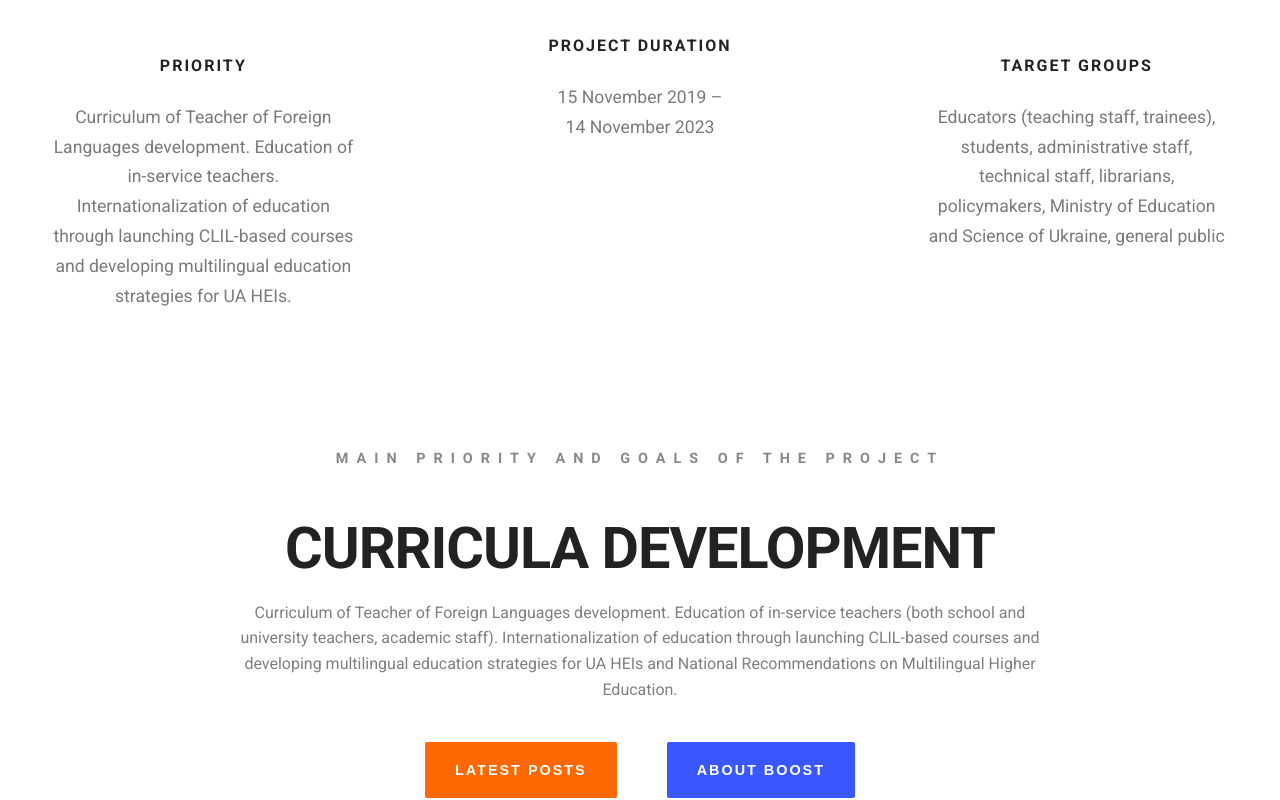
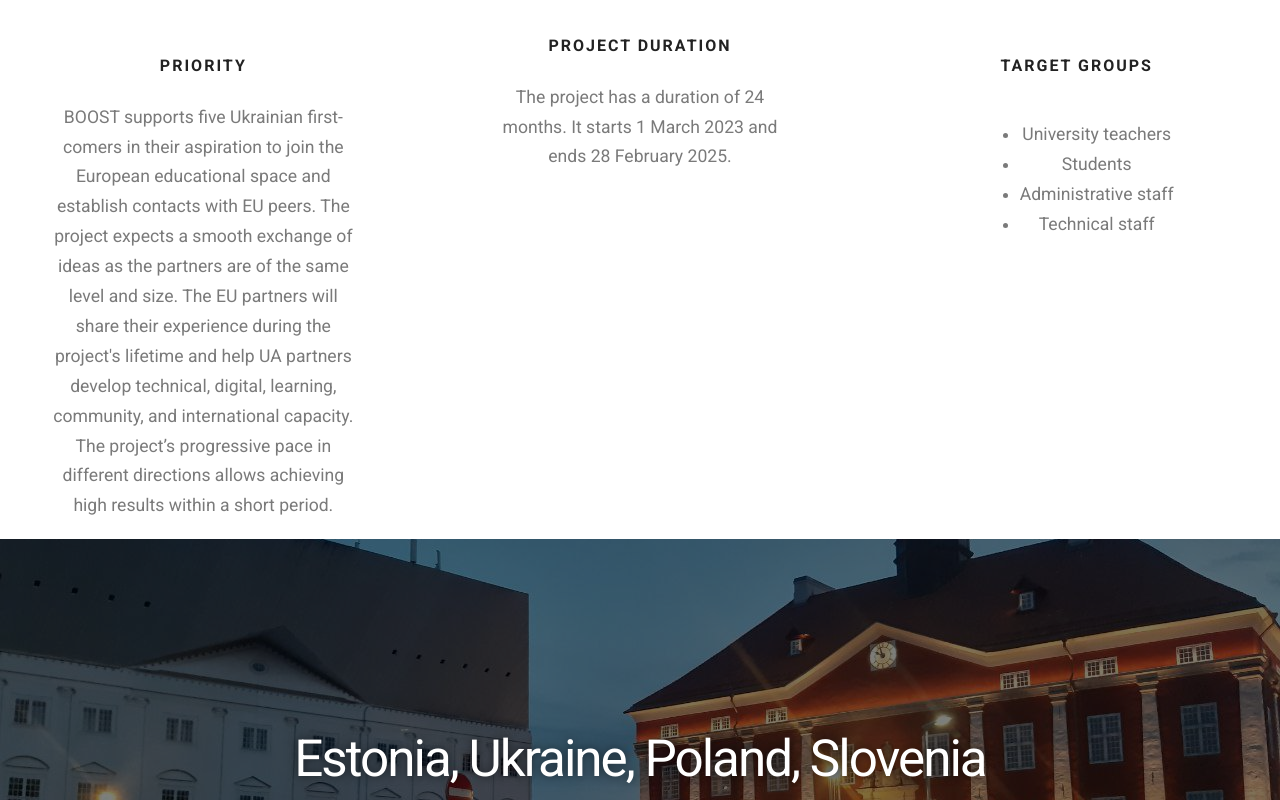
Before and after one commit to anpdko/boost-erasmus, a React (Vite) app: page / in a window 1280 px wide. Shown: the part 800-1600 px from the top of the page. Built offline with nearby package versions, Linux system fonts and the light colour scheme.

Commit message:
customer changes

```diff
--- a/src/components/CardsMain/CardsMain.tsx
+++ b/src/components/CardsMain/CardsMain.tsx
@@ -17,7 +17,7 @@ const CardsMain = () => {
                   </svg>
                </div>
                <h3>Priority</h3>
-               <p>Curriculum of Teacher of Foreign Languages development. Education of in-service teachers. Internationalization of education through launching CLIL-based courses and developing multilingual education strategies for UA HEIs.</p>
+               <p>BOOST supports five Ukrainian first-comers in their aspiration to join the European educational space and establish contacts with EU peers. The project expects a smooth exchange of ideas as the partners are of the same level and size. The EU partners will share their experience during the project's lifetime and help UA partners develop technical, digital, learning, community, and international capacity. The project’s progressive pace in different directions allows achieving high results within a short period.</p>
             </div>
             <div className={s.card}>
                <div className={s.circle}>
@@ -34,7 +34,7 @@ const CardsMain = () => {
                   </svg>
                </div>
                <h3>Project duration</h3>
-               <p>15 November 2019 – <br /> 14 November 2023</p>
+               <p>The project has a duration of 24 months. It starts 1 March 2023 and ends 28 February 2025.</p>
             </div>
             <div className={s.card}>
                <div className={s.circle}>
@@ -46,7 +46,12 @@ const CardsMain = () => {
                   </svg>
                </div>
                <h3>Target groups</h3>
-               <p>Educators (teaching staff, trainees), students, administrative staff, technical staff, librarians, policymakers, Ministry of Education and Science of Ukraine, general public</p>
+               <p>                  <ul>
+                  <li>University teachers</li>
+                  <li>Students</li>
+                  <li>Administrative staff</li>
+                  <li>Technical staff</li>
+               </ul></p>
             </div>
          </section>
       </div>
--- a/src/components/Footer/Footer.tsx
+++ b/src/components/Footer/Footer.tsx
@@ -20,19 +20,19 @@ const Footer = () => {
 
                <div className={s.col}>
                   <h3>LATEST POSTS</h3>
-                  <ul>
+                  {/* <ul>
                      <li>MultiEd Professional Development Courses</li>
                      <li>The Global Trend in Bilingual Education</li>
                      <li>Holding a number of international webinars on “Sharing EU Multilingual Education Policing Practices in Ukraine”</li>
-                  </ul>
+                  </ul> */}
                </div>
 
                <div className={s.col}>
                   <h3>MODERATORS</h3>
-                  <ul>
+                  {/* <ul>
                      <li>Dr. Tetyana Myronenko</li>
                      <li>Dr. Lesia Dobrovolska (MNU)</li>
-                  </ul>
+                  </ul> */}
                </div>
             </div>
          </div>
--- a/src/pages/Home/Home.tsx
+++ b/src/pages/Home/Home.tsx
@@ -1,62 +1,19 @@
 import s from './Home.module.scss'
-import { HeaderMain, CardsMain, Banner, SectionTitle, Partners, Information } from '../../components';
+import { HeaderMain, CardsMain, SectionTitle, Partners } from '../../components';
 import backImg from '../../assets/back.png'
-import iconSmile from '../../assets/icon-rife-smile.png'
-import { useTranslation } from 'react-i18next';
+// import { useTranslation } from 'react-i18next';
 
 const Home = () => {
-   const {t} = useTranslation()
+   // const {t} = useTranslation()
    return (
       <div className={s.home}>
          <HeaderMain />
          <CardsMain/>
-         <Banner/>
          <SectionTitle img={backImg}>
-            Four countries are involved in the project - Estonia, Germany, Great Britain and Ukraine
+            Estonia, Ukraine, Poland, Slovenia
          </SectionTitle>
          <div className="container">
             <Partners/>
-         </div>
-         <SectionTitle img={backImg}>
-            {t("Number-head-block")}
-         </SectionTitle>
-         <div className="container">
-            <Information/>
-            <section className={s.about}>
-               <h2>WHAT THEY SAY ABOUT MULTIED</h2>
-               <div className={s.items}>
-                  <div className={s.item}>
-                     <p>"I am glad that I am part of this team. Participation in such a project is a great experience for me, for my university and for our country as a whole."</p>
-                     <div className={s.bottom_box}>
-                        <img src={iconSmile} alt="icon" />
-                        <div className={s.info}>
-                           <h4>NAME NAME</h4>
-                           <p>POSITION</p>
-                        </div>
-                     </div>
-                  </div>
-                  <div className={s.item}>
-                     <p>"I am glad that I am part of this team. Participation in such a project is a great experience for me, for my university and for our country as a whole."</p>
-                     <div className={s.bottom_box}>
-                        <img src={iconSmile} alt="icon" />
-                        <div className={s.info}>
-                           <h4>NAME NAME</h4>
-                           <p>POSITION</p>
-                        </div>
-                     </div>
-                  </div>
-                  <div className={s.item}>
-                     <p>"I am glad that I am part of this team. Participation in such a project is a great experience for me, for my university and for our country as a whole."</p>
-                     <div className={s.bottom_box}>
-                        <img src={iconSmile} alt="icon" />
-                        <div className={s.info}>
-                           <h4>NAME NAME</h4>
-                           <p>POSITION</p>
-                        </div>
-                     </div>
-                  </div>
-               </div>
-            </section>
          </div>
       </div>
    );
--- a/src/translation/en.json
+++ b/src/translation/en.json
@@ -7,7 +7,7 @@
    "Main-page-title":"WELCOME TO BOOST",
    "Main-header-disc":"Bringing Opportunities and Organizational Success to Small Local Universities in Ukraine",
    "Number-head-block":"LATEST POSTS",
-   "Main-partners-h2": "MULTIED PARTNERS",
+   "Main-partners-h2": "BOOST PARTNERS",
    "Main-partners-h3": "UNIVERSITIES FROM 4 COUNTRIES TAKE PART IN THE PROJECT",
    "boost-partners-button": "BOOST PARTNERS",
    "boost-partners-h1": "BOOST PARTNERS",
```
